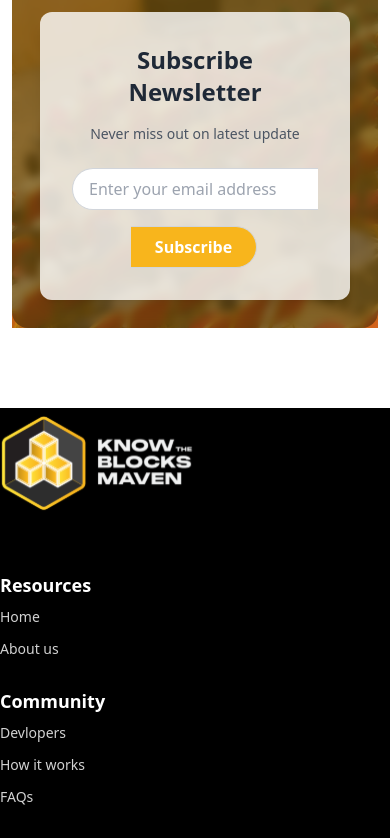
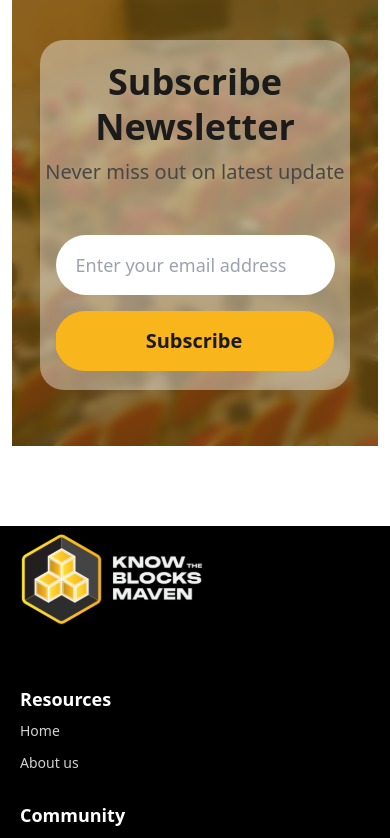
Before and after one commit to Nomolos29/KBM_Official, a Next.js app: page /about_us in a window 390 px wide. Shown: the part 3866-4704 px from the top of the page. Built offline with nearby package versions, Linux system fonts and the light colour scheme.

Commit message:
Feat: Made home page responsive

```diff
--- a/app/page.tsx
+++ b/app/page.tsx
@@ -66,7 +66,7 @@ export default function Home() {
       </section>
 
       <div className="w-full bg-[#FBDEB533] pt-[400px] px-6 lg:px-0 md:pt-14 lg:pt-28 z-0">
-        <div className="w-full">
+        <div className="w-full pb-14 md:pb-0">
           <ImageBox
             imgSectionText={
               <div className="text-black flex flex-col gap-y-5">
@@ -117,13 +117,14 @@ export default function Home() {
                   </span>
                   <span>
                     We go beyond technical training by offering structured
-                    mentorship, real-world industry challenges, and direct
+                    mentorship, real-world industry challengelg:p-7 s, and direct
                     hiring partnerships...
                   </span>
                 </p>
               </div>
             }
             imgSectionTitle="What We Do"
+            titleSize="lg"
             imageSrc="/images/hackathon-award.jpg"
             gap
             button
@@ -137,9 +138,9 @@ export default function Home() {
 
 
       <section className="flex justify-center items-center w-full bg-[url('/images/IMG-20250222-WA0005.jpg')] bg- bg-cover py-10 lg:py-20  px-5 md:px-20 lg:px-[70px]">
-        <div className="max-w-[1440px] w-full flex flex-col items-center gap-y-5 md:gap-y-10 lg:p-7 rounded-[16px] text-center backdrop-blur-sm md:p-10 bg-[#00000064] text-white">
+        <div className="max-w-[1440px] w-full flex flex-col items-center gap-y-5 md:gap-y-10 rounded-[16px] text-center backdrop-blur-sm md:px-10 md:py-14 bg-[#00000064] text-white">
           <h2 className="text-[28px] md:text-[40px] font-bold">About KBM</h2>
-          <p className="text-md md:text-[24px]">
+          <p className="text-md md:text-[24px] md:max-w-[70%]">
             KBM is an elite platform dedicated to equipping aspiring and
             professional developers with world-class skills in emerging
             technologies and leadership. We empower the next generation of
--- a/components/global/FaqAccordion.tsx
+++ b/components/global/FaqAccordion.tsx
@@ -42,7 +42,7 @@ const FaqAccordion: React.FC<FaqAccordionProps> = ({ faqs = [] }) => {
         faqs.map((faq, index) => (
           <div
             key={index}
-            className={`border rounded-md p-2 w-full ${activeIndex === index ? "border-[#FFB100] bg-yellow-100" : "hover:border-[#FFB100]"}`}
+            className={`border-[2px] rounded-lg p-2 w-full ${activeIndex === index ? "border-yellow-400 bg-yellow-100" : "hover:border-yellow-400"}`}
             ref={(el) => {
               if (el) accordionRef.current[index] = el;
             }}
--- a/components/global/ImageBox.tsx
+++ b/components/global/ImageBox.tsx
@@ -71,7 +71,7 @@ const ImageBox: React.FC<ImageBoxProps> = ({
                     : titleSize == "lg"
                     ? "text-[22px] md:text-[36px]"
                     : titleSize == "xl"
-                    ? "text-[22px] md:text- [56px]"
+                    ? "text-[22px] md:text-[56px]"
                     : "text-[22px] md:text-[32px]"
                 } ${reverse ? "lg:pl-5" : "lg:pr-5"} font-bold leading-tight`}
               >
@@ -80,7 +80,7 @@ const ImageBox: React.FC<ImageBoxProps> = ({
             </section>
 
             <p
-              className={`text-md md:text-xl md:leading-relaxed ${
+              className={`text-lg  md:text-xl md:leading-relaxed ${
                 light ? "text-white" : "text-[#212121]"
               }`}
             >
--- a/components/global/subcribe.tsx
+++ b/components/global/subcribe.tsx
@@ -5,24 +5,26 @@ function Subscribe() {
     <section className="flex justify-center items-center w-full z-10 bg-[url('/images/IMG-20250222-WA0005.jpg')] bg-cover bg-center">
       <div className="w-full bg-[#F8B51C8C]">
         {/* Centered dark translucent overlay with backdrop blur */}
-        <div className="w-full flex flex-col items-center text-center gap-y-5 md:gap-y-10 p-7 md:p-32 rounded-[16px] text-white backdrop-blur-sm bg-[#00000064]">
+        <div className="w-full flex flex-col items-center text-center gap-y-5 md:gap-y-10 px-7 py-14 md:py-20 text-white backdrop-blur-sm bg-[#00000064]">
           {/* Subscription card */}
-          <div className="bg-white/80 text-gray-800 p-8 rounded-xl shadow-lg max-w-4xl w-full">
-            <h2 className="text-2xl font-semibold mb-4">
-              Subscribe Newsletter
-            </h2>
-            <p className="text-sm text-gray-600 mb-6">
-              Never miss out on latest update
-            </p>
-            <form className="flex flex-col sm:flex-row items-center justify-center gap-4 sm:gap-0 ">
+          <div className="bg-white/40 max-w-[1200px] justify-center flex flex-col gap-y-12 md:p-8 rounded-3xl md:rounded-[40px] w-full h-[350px]">
+            <div>
+              <h2 className="text-[36px] text-[#1B1B1B] font-semibold leading-tight mb-2 md:mb-0">
+                Subscribe Newsletter
+              </h2>
+              <p className="text-[20px] text-[#474747]">
+                Never miss out on latest update
+              </p>
+            </div>
+            <form className="flex flex-col w-[90%] md:w-[70%] mx-auto overflow-hidden sm:flex-row items-center gap-4 sm:gap-0 ">
               <input
                 type="email"
                 placeholder="Enter your email address"
-                className="rounded-l-full border-y border-l border-gray-300 w-full sm:w-2/3 px-4 py-2  focus:outline-none focus:ring-2 focus:ring-yellow-500"
+                className="md:rounded-l-full rounded-full text-lg h-[60px] px-5 md:px-7 text-gray-400 w-full md:w-8/12 outline-none "
               />
               <button
                 type="submit"
-                className="rounded-r-full  border-y border-r border-gray-300 bg-[#F8B51C] ml-[-2px] hover:bg-yellow-500 text-white px-6 py-2  font-semibold transition"
+                className="rounded-full md:rounded-r-full w-full text-xl h-[60px] md:w-4/12 bg-[#F8B51C] ml-[-2px] hover:bg-yellow-500 text-[#1B1B1B] px-2 font-semibold transition"
               >
                 Subscribe
               </button>
--- a/components/layout/Footer.tsx
+++ b/components/layout/Footer.tsx
@@ -56,7 +56,7 @@ const Footer = () => {
 
   return (
     <footer className="bg-black w-full">
-      <main className="max-w-[1440px] w-full margin-auto pt-2 flex justify-between items-center text-white">
+      <main className="max-w-[1440px] w-full mx-auto margin-auto pt-2 pl-5 flex justify-between items-center text-white">
         <section className="flex flex-col w-full md:w-[50%] md:flex-row justify-between md:items-center gap-10 md:gap-x-20">
           <Link href="/" className="w-[50%] md:w-[40%]">
             <Image
```
